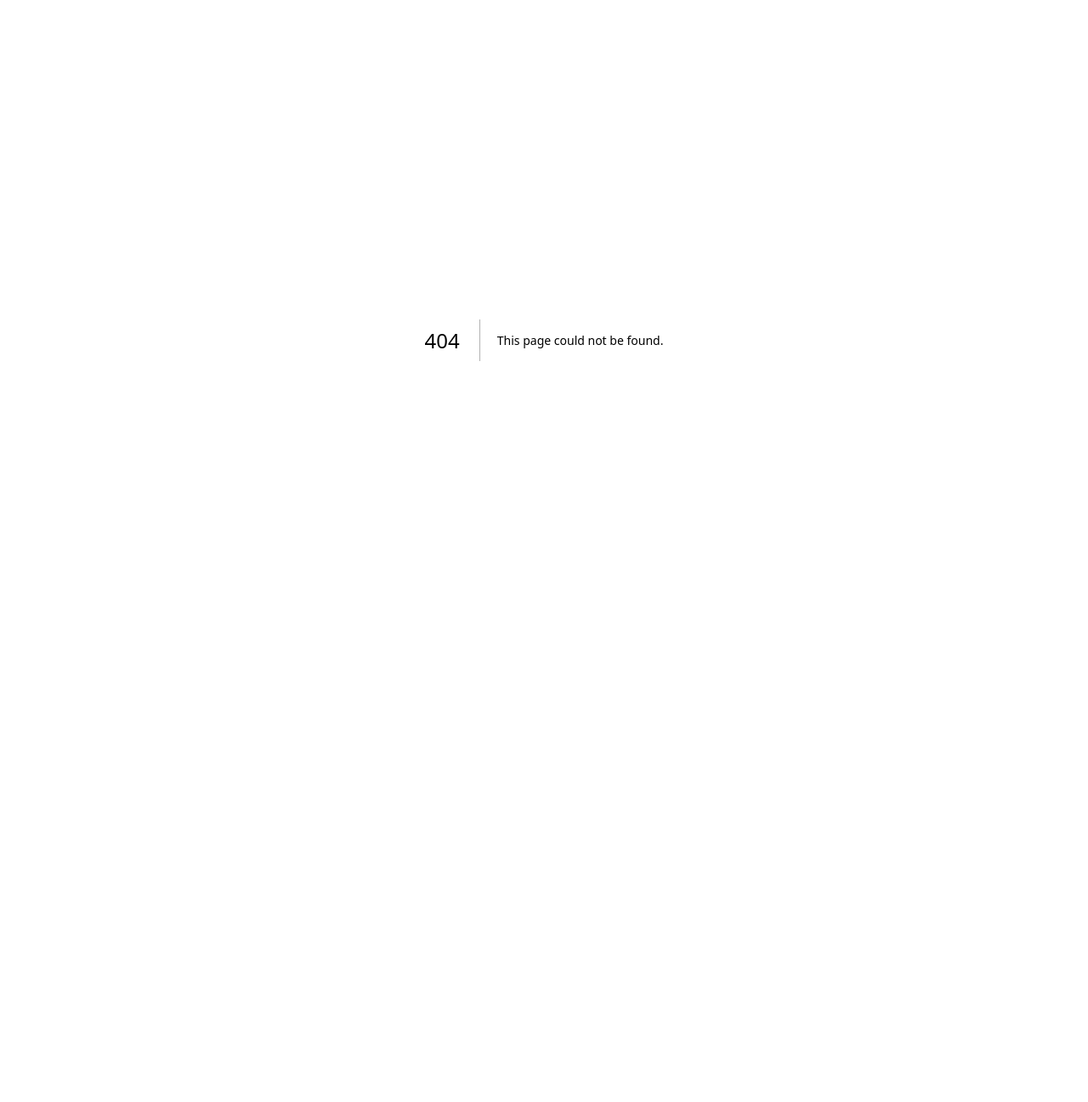
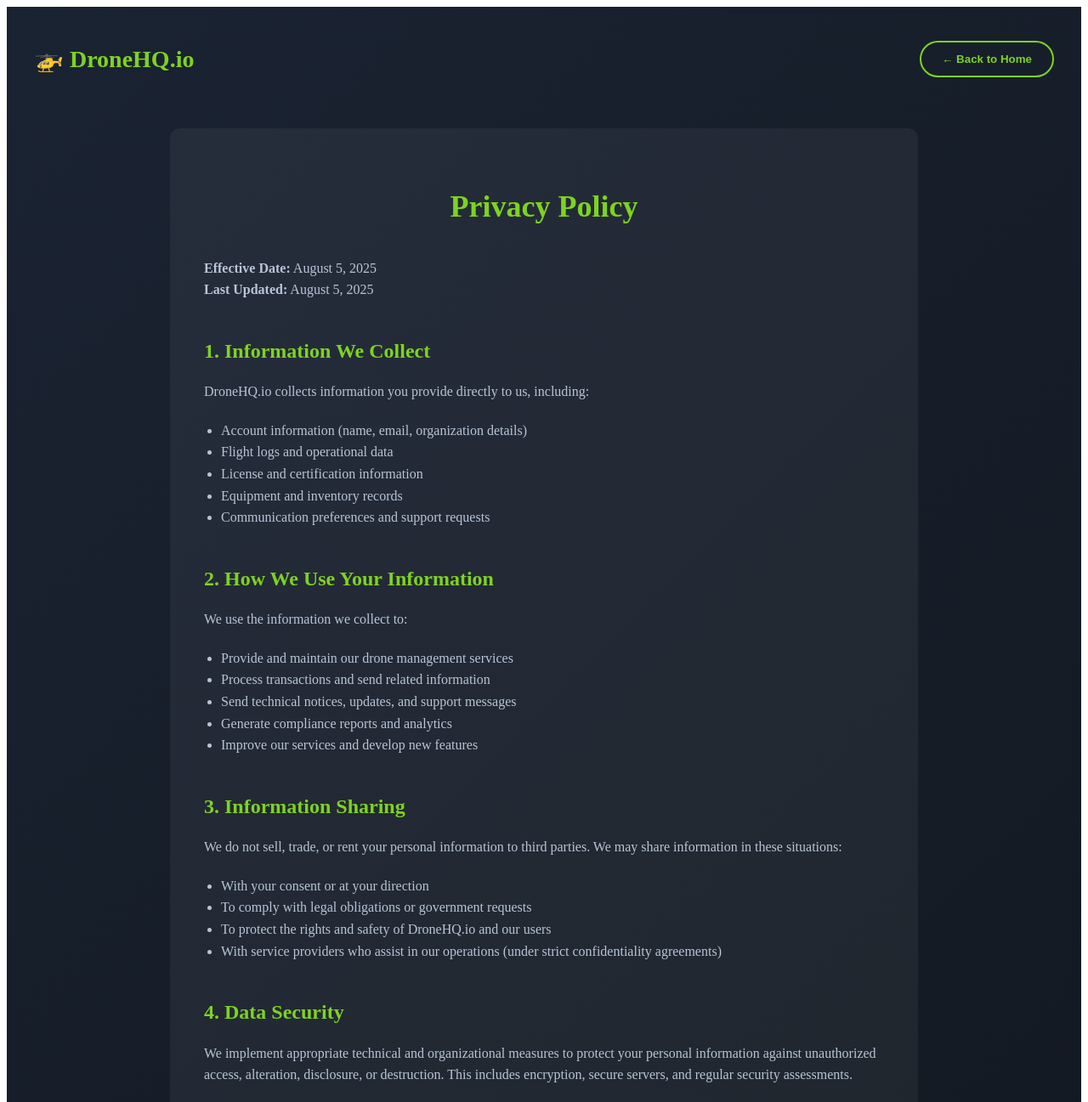
Before and after one commit to DroneHQio/dronehq-app, a Next.js app: page /privacy-policy in a window 1280 px wide. Before the commit this address had no page. Shown: the top 1297 px of the page at 85% size. Before the commit the page ends 800 px from the top, so only its background shows below. Built offline with nearby package versions, Linux system fonts and the light colour scheme.

Commit message:
Create privacy-policy.js

```diff
--- /dev/null
+++ b/pages/privacy-policy.js
@@ -0,0 +1,191 @@
+export default function PrivacyPolicy() {
+  return (
+    <div style={{
+      minHeight: '100vh',
+      background: 'linear-gradient(135deg, #1a2332 0%, #0f1419 100%)',
+      color: 'white',
+      padding: '20px'
+    }}>
+      {/* Header */}
+      <nav style={{
+        display: 'flex',
+        justifyContent: 'space-between',
+        alignItems: 'center',
+        maxWidth: '1200px',
+        margin: '0 auto',
+        padding: '20px 0'
+      }}>
+        <div style={{ display: 'flex', alignItems: 'center' }}>
+          <h2 style={{ margin: '0', fontSize: '28px', fontWeight: 'bold', color: '#7ED321' }}>
+            🚁 DroneHQ.io
+          </h2>
+        </div>
+        <button
+          onClick={() => window.location.href = '/'}
+          style={{
+            padding: '12px 24px',
+            backgroundColor: 'transparent',
+            color: '#7ED321',
+            border: '2px solid #7ED321',
+            borderRadius: '25px',
+            cursor: 'pointer',
+            fontWeight: 'bold'
+          }}
+        >
+          ← Back to Home
+        </button>
+      </nav>
+
+      {/* Content */}
+      <div style={{
+        maxWidth: '800px',
+        margin: '40px auto',
+        padding: '40px',
+        backgroundColor: 'rgba(255, 255, 255, 0.05)',
+        borderRadius: '12px',
+        lineHeight: '1.6'
+      }}>
+        <h1 style={{
+          color: '#7ED321',
+          fontSize: '36px',
+          marginBottom: '30px',
+          textAlign: 'center'
+        }}>
+          Privacy Policy
+        </h1>
+
+        <p style={{ color: '#B8C5D6', marginBottom: '20px' }}>
+          <strong>Effective Date:</strong> August 5, 2025<br/>
+          <strong>Last Updated:</strong> August 5, 2025
+        </p>
+
+        <h2 style={{ color: '#7ED321', fontSize: '24px', marginTop: '40px', marginBottom: '15px' }}>
+          1. Information We Collect
+        </h2>
+        <p style={{ color: '#B8C5D6', marginBottom: '20px' }}>
+          DroneHQ.io collects information you provide directly to us, including:
+        </p>
+        <ul style={{ color: '#B8C5D6', marginBottom: '20px', paddingLeft: '20px' }}>
+          <li>Account information (name, email, organization details)</li>
+          <li>Flight logs and operational data</li>
+          <li>License and certification information</li>
+          <li>Equipment and inventory records</li>
+          <li>Communication preferences and support requests</li>
+        </ul>
+
+        <h2 style={{ color: '#7ED321', fontSize: '24px', marginTop: '40px', marginBottom: '15px' }}>
+          2. How We Use Your Information
+        </h2>
+        <p style={{ color: '#B8C5D6', marginBottom: '20px' }}>
+          We use the information we collect to:
+        </p>
+        <ul style={{ color: '#B8C5D6', marginBottom: '20px', paddingLeft: '20px' }}>
+          <li>Provide and maintain our drone management services</li>
+          <li>Process transactions and send related information</li>
+          <li>Send technical notices, updates, and support messages</li>
+          <li>Generate compliance reports and analytics</li>
+          <li>Improve our services and develop new features</li>
+        </ul>
+
+        <h2 style={{ color: '#7ED321', fontSize: '24px', marginTop: '40px', marginBottom: '15px' }}>
+          3. Information Sharing
+        </h2>
+        <p style={{ color: '#B8C5D6', marginBottom: '20px' }}>
+          We do not sell, trade, or rent your personal information to third parties. We may share information in these situations:
+        </p>
+        <ul style={{ color: '#B8C5D6', marginBottom: '20px', paddingLeft: '20px' }}>
+          <li>With your consent or at your direction</li>
+          <li>To comply with legal obligations or government requests</li>
+          <li>To protect the rights and safety of DroneHQ.io and our users</li>
+          <li>With service providers who assist in our operations (under strict confidentiality agreements)</li>
+        </ul>
+
+        <h2 style={{ color: '#7ED321', fontSize: '24px', marginTop: '40px', marginBottom: '15px' }}>
+          4. Data Security
+        </h2>
+        <p style={{ color: '#B8C5D6', marginBottom: '20px' }}>
+          We implement appropriate technical and organizational measures to protect your personal information against unauthorized access, alteration, disclosure, or destruction. This includes encryption, secure servers, and regular security assessments.
+        </p>
+
+        <h2 style={{ color: '#7ED321', fontSize: '24px', marginTop: '40px', marginBottom: '15px' }}>
+          5. Data Retention
+        </h2>
+        <p style={{ color: '#B8C5D6', marginBottom: '20px' }}>
+          We retain your information for as long as your account is active or as needed to provide services. We may retain certain information for longer periods as required by law or for legitimate business purposes.
+        </p>
+
+        <h2 style={{ color: '#7ED321', fontSize: '24px', marginTop: '40px', marginBottom: '15px' }}>
+          6. Your Rights
+        </h2>
+        <p style={{ color: '#B8C5D6', marginBottom: '20px' }}>
+          You have the right to:
+        </p>
+        <ul style={{ color: '#B8C5D6', marginBottom: '20px', paddingLeft: '20px' }}>
+          <li>Access, update, or delete your personal information</li>
+          <li>Export your data in a portable format</li>
+          <li>Opt out of marketing communications</li>
+          <li>Request information about how we process your data</li>
+        </ul>
+
+        <h2 style={{ color: '#7ED321', fontSize: '24px', marginTop: '40px', marginBottom: '15px' }}>
+          7. Cookies and Tracking
+        </h2>
+        <p style={{ color: '#B8C5D6', marginBottom: '20px' }}>
+          We use cookies and similar technologies to enhance your experience, analyze usage patterns, and provide personalized content. You can control cookie settings through your browser preferences.
+        </p>
+
+        <h2 style={{ color: '#7ED321', fontSize: '24px', marginTop: '40px', marginBottom: '15px' }}>
+          8. Third-Party Services
+        </h2>
+        <p style={{ color: '#B8C5D6', marginBottom: '20px' }}>
+          Our platform may integrate with third-party services (such as weather APIs, mapping services, or payment processors). These services have their own privacy policies, and we encourage you to review them.
+        </p>
+
+        <h2 style={{ color: '#7ED321', fontSize: '24px', marginTop: '40px', marginBottom: '15px' }}>
+          9. International Users
+        </h2>
+        <p style={{ color: '#B8C5D6', marginBottom: '20px' }}>
+          DroneHQ.io is based in the United States. If you access our services from outside the US, your information may be transferred to, stored, and processed in the US in accordance with this Privacy Policy and applicable law.
+        </p>
+
+        <h2 style={{ color: '#7ED321', fontSize: '24px', marginTop: '40px', marginBottom: '15px' }}>
+          10. Changes to This Policy
+        </h2>
+        <p style={{ color: '#B8C5D6', marginBottom: '20px' }}>
+          We may update this Privacy Policy from time to time. We will notify you of any material changes by posting the new policy on this page and updating the "Last Updated" date.
+        </p>
+
+        <h2 style={{ color: '#7ED321', fontSize: '24px', marginTop: '40px', marginBottom: '15px' }}>
+          11. Contact Us
+        </h2>
+        <p style={{ color: '#B8C5D6', marginBottom: '20px' }}>
+          If you have questions or concerns about this Privacy Policy, please contact us at:
+        </p>
+        <div style={{
+          color: '#7ED321',
+          backgroundColor: 'rgba(126, 211, 33, 0.1)',
+          padding: '20px',
+          borderRadius: '8px',
+          marginBottom: '40px'
+        }}>
+          <strong>DroneHQ.io Privacy Team</strong><br/>
+          Email: privacy@dronehq.io<br/>
+          Address: [Your Business Address]<br/>
+          Phone: [Your Contact Number]
+        </div>
+
+        <div style={{
+          textAlign: 'center',
+          padding: '30px',
+          borderTop: '1px solid rgba(126, 211, 33, 0.2)',
+          marginTop: '40px'
+        }}>
+          <p style={{ color: '#B8C5D6', fontSize: '14px' }}>
+            © 2025 DroneHQ.io - Professional Drone Program Management<br/>
+            Developed by <strong style={{ color: '#7ED321' }}>Metro TXK Media</strong>
+          </p>
+        </div>
+      </div>
+    </div>
+  )
+}
```
